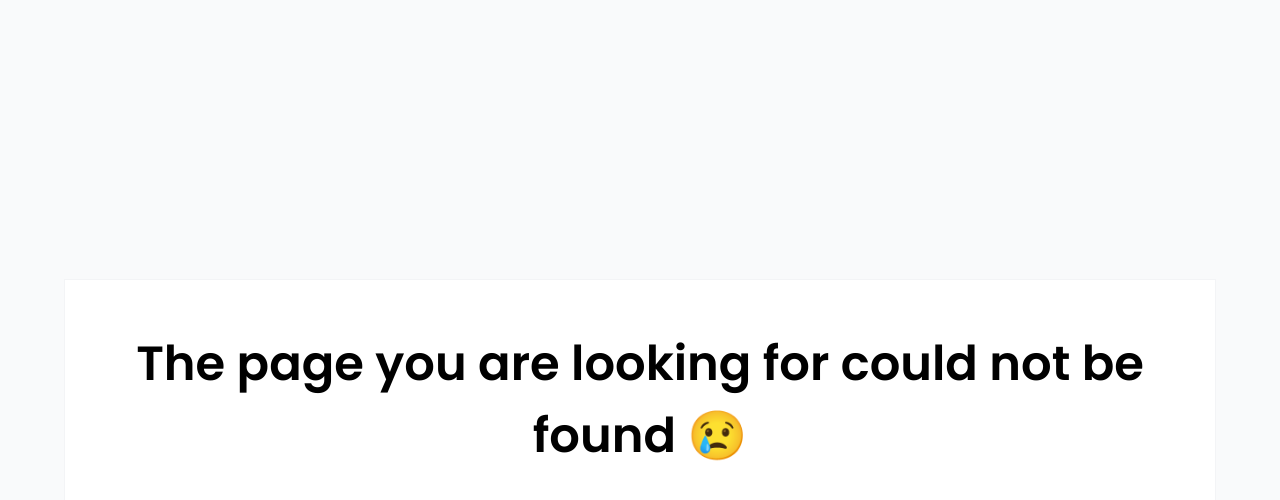
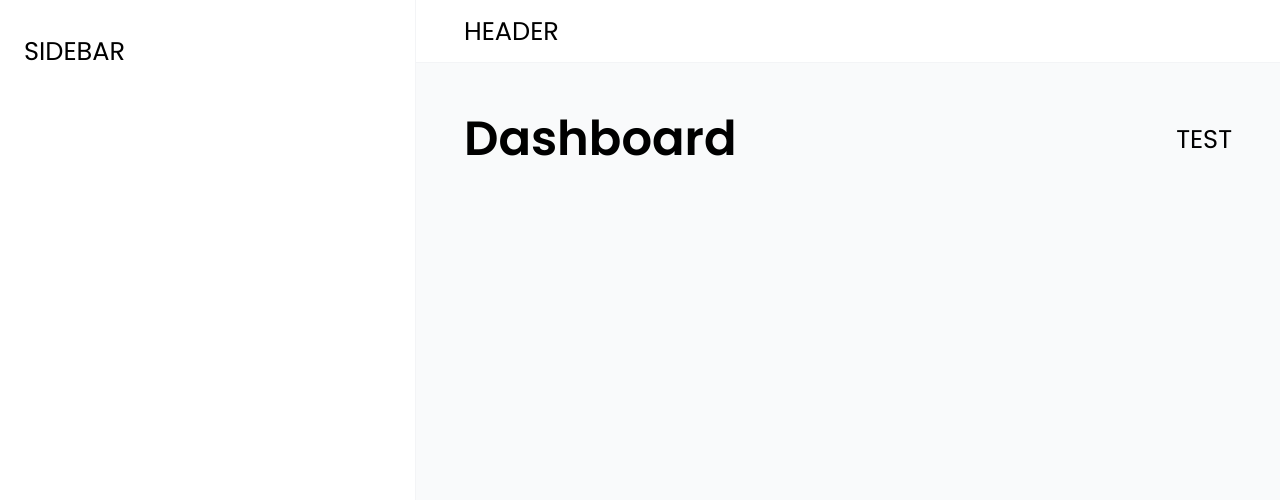
Before and after one commit to justine92415/The_Wild_Oasis, a React (Vite) app: page /dashboard in a window 1280 px wide. Shown: the top 500 px of the page. Built offline with nearby package versions, Linux system fonts and the light colour scheme; a web font is replaced by a local one.

Commit message:
feat(router):334.重構路由配置並新增應用程式佈局元件

```diff
--- a/src/router.tsx
+++ b/src/router.tsx
@@ -7,17 +7,19 @@ import Users from "./pages/Users";
 import Settings from "./pages/Settings";
 import Account from "./pages/Account";
 import Login from "./pages/Login";
-
-
+import AppLayout from "./ui/AppLayout";
 
 const router = createBrowserRouter([
   {
+    element: <AppLayout />,
+    errorElement: <PageNotFound />,
+    children: [
+      {
         index: true,
-    element: <Navigate to="/dasboard" />,
-    errorElement: <PageNotFound />,
+        element: <Navigate replace to="/dashboard" />,
       },
       {
-    path: "/dasboard",
+        path: "/dashboard",
         element: <Dashboard />,
       },
       {
@@ -48,6 +50,8 @@ const router = createBrowserRouter([
         path: "*",
         element: <PageNotFound />,
       },
+    ],
+  },
 ]);
 
 export default router;
--- /dev/null
+++ b/src/ui/AppLayout.tsx
@@ -0,0 +1,17 @@
+import { Outlet } from "react-router-dom";
+import Header from "./Header";
+import Sidebar from "./Sidebar";
+
+function AppLayout() {
+  return (
+    <div className="grid h-screen grid-cols-[26rem_1fr] grid-rows-[auto_1fr]">
+      <Header />
+      <Sidebar />
+      <main className="bg-grey-50 p-12 pt-10 pb-16">
+        <Outlet />
+      </main>
+    </div>
+  );
+}
+
+export default AppLayout;
--- /dev/null
+++ b/src/ui/Header.tsx
@@ -0,0 +1,9 @@
+function Header() {
+  return (
+    <header className="border-grey-100 bg-grey-0 border-b border-solid px-12 py-3">
+      HEADER
+    </header>
+  );
+}
+
+export default Header;
--- /dev/null
+++ b/src/ui/Sidebar.tsx
@@ -0,0 +1,9 @@
+function Sidebar() {
+  return (
+    <aside className="border-grey-100 bg-grey-0 row-span-full border-r border-solid px-6 py-8">
+      SIDEBAR
+    </aside>
+  );
+}
+
+export default Sidebar;
```
Lines whose indentation alone changed are shown as unchanged.
